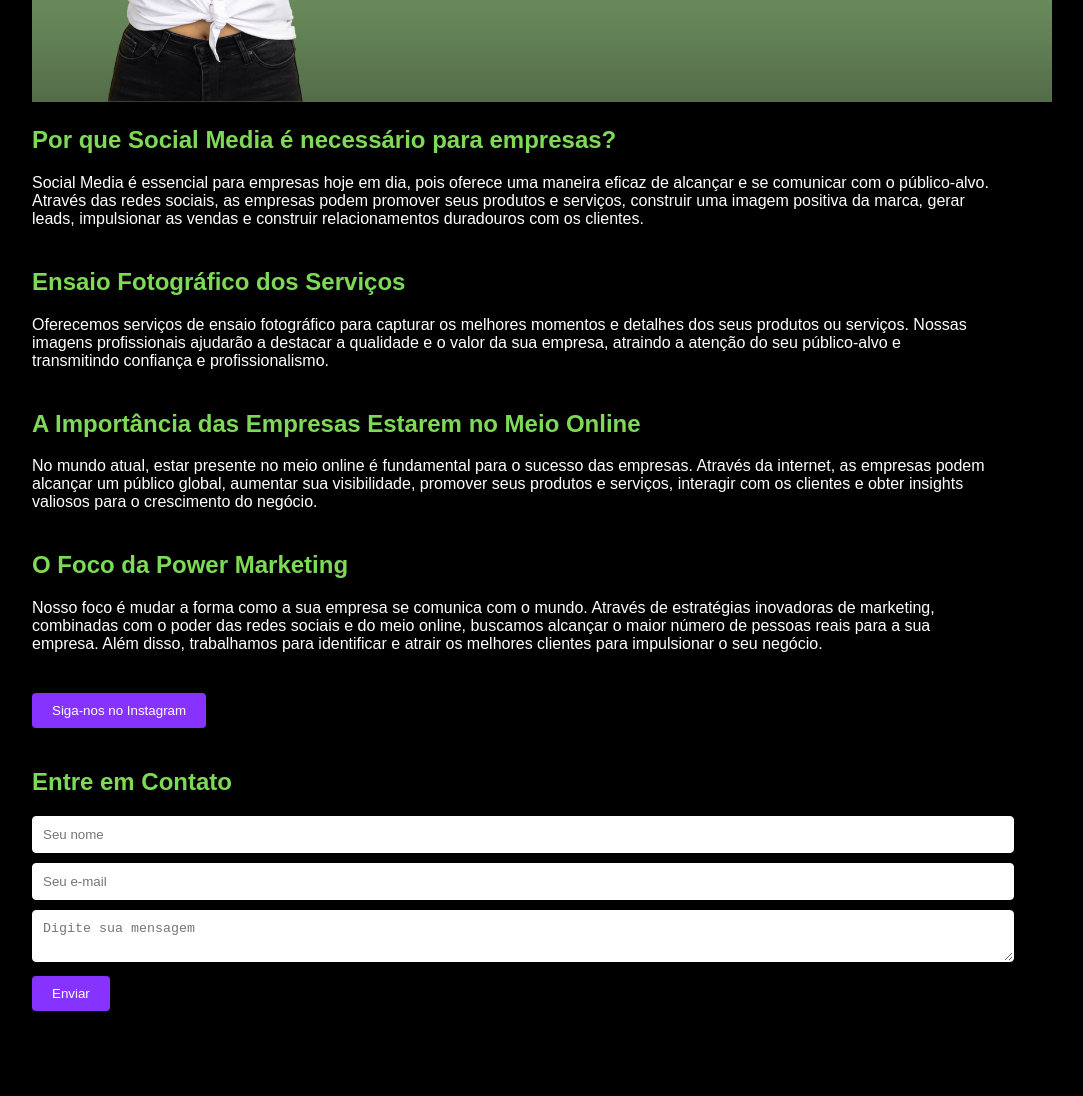
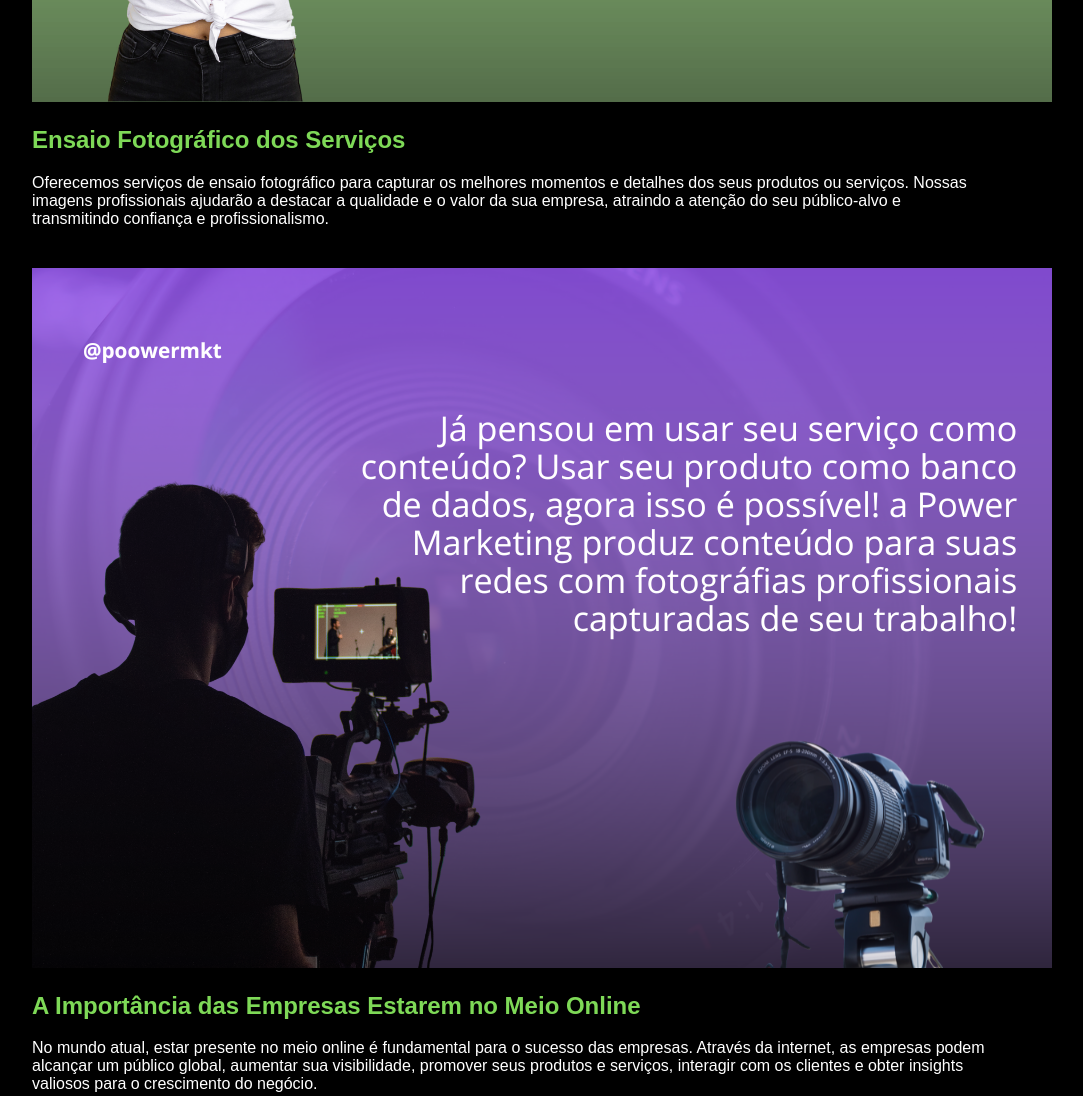
Before and after one commit to snwgg/poowermkt, a plain HTML site: page index.html in a window 1280 px wide. Shown: the part 840-1936 px from the top of the page, without its empty margins (128-1211 px from the left). Before the commit the page ends 1871 px from the top, so only its background shows below. Drawn offline with Linux system fonts and the light colour scheme.

Commit message:
sdfsdfsd

```diff
--- a/index.html
+++ b/index.html
@@ -14,15 +14,13 @@
     </div>
     <img src="pode.png" alt="pode.png">
 
-    <div class="section">
-      <h2>Por que Social Media é necessário para empresas?</h2>
-      <p>Social Media é essencial para empresas hoje em dia, pois oferece uma maneira eficaz de alcançar e se comunicar com o público-alvo. Através das redes sociais, as empresas podem promover seus produtos e serviços, construir uma imagem positiva da marca, gerar leads, impulsionar as vendas e construir relacionamentos duradouros com os clientes.</p>
-    </div>
+
 
     <div class="section">
       <h2>Ensaio Fotográfico dos Serviços</h2>
       <p>Oferecemos serviços de ensaio fotográfico para capturar os melhores momentos e detalhes dos seus produtos ou serviços. Nossas imagens profissionais ajudarão a destacar a qualidade e o valor da sua empresa, atraindo a atenção do seu público-alvo e transmitindo confiança e profissionalismo.</p>
     </div>
+    <img src="pode (2).png" alt="pode (2).png">
 
     <div class="section">
       <h2>A Importância das Empresas Estarem no Meio Online</h2>
```
